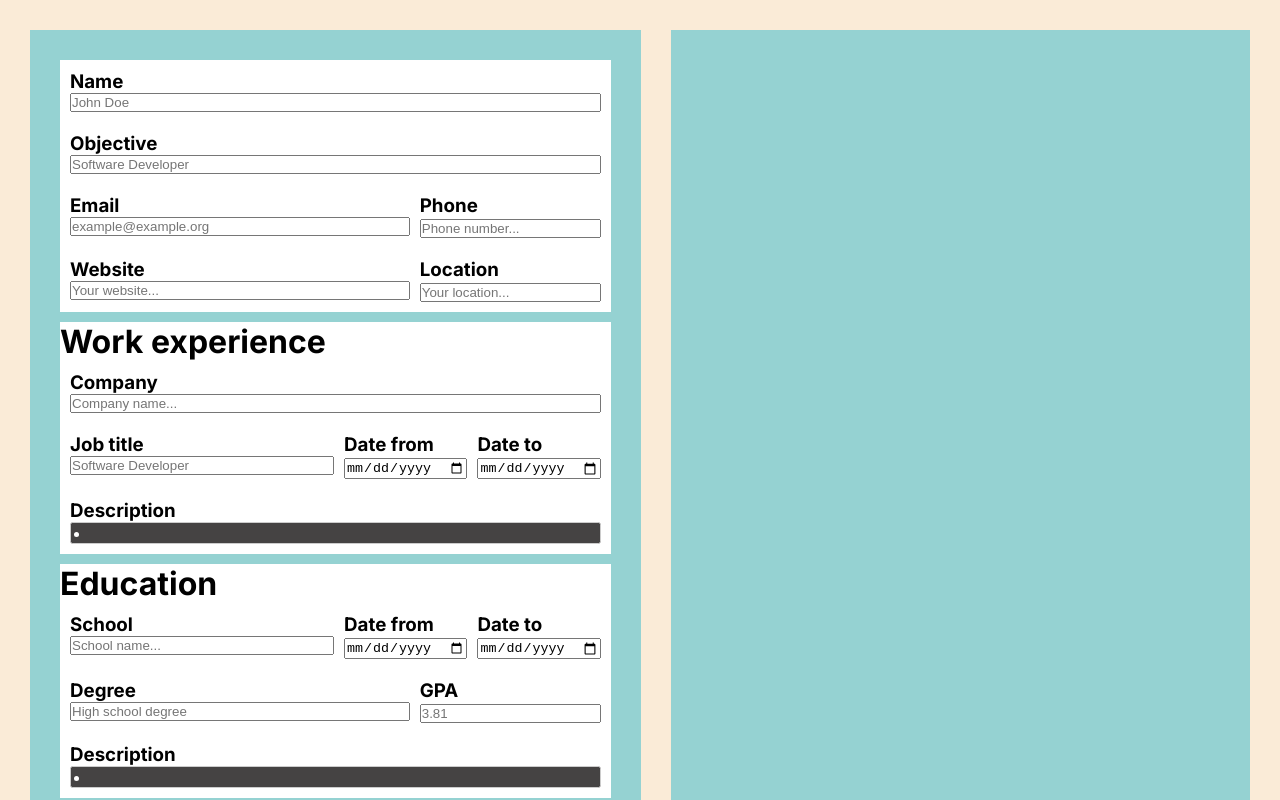
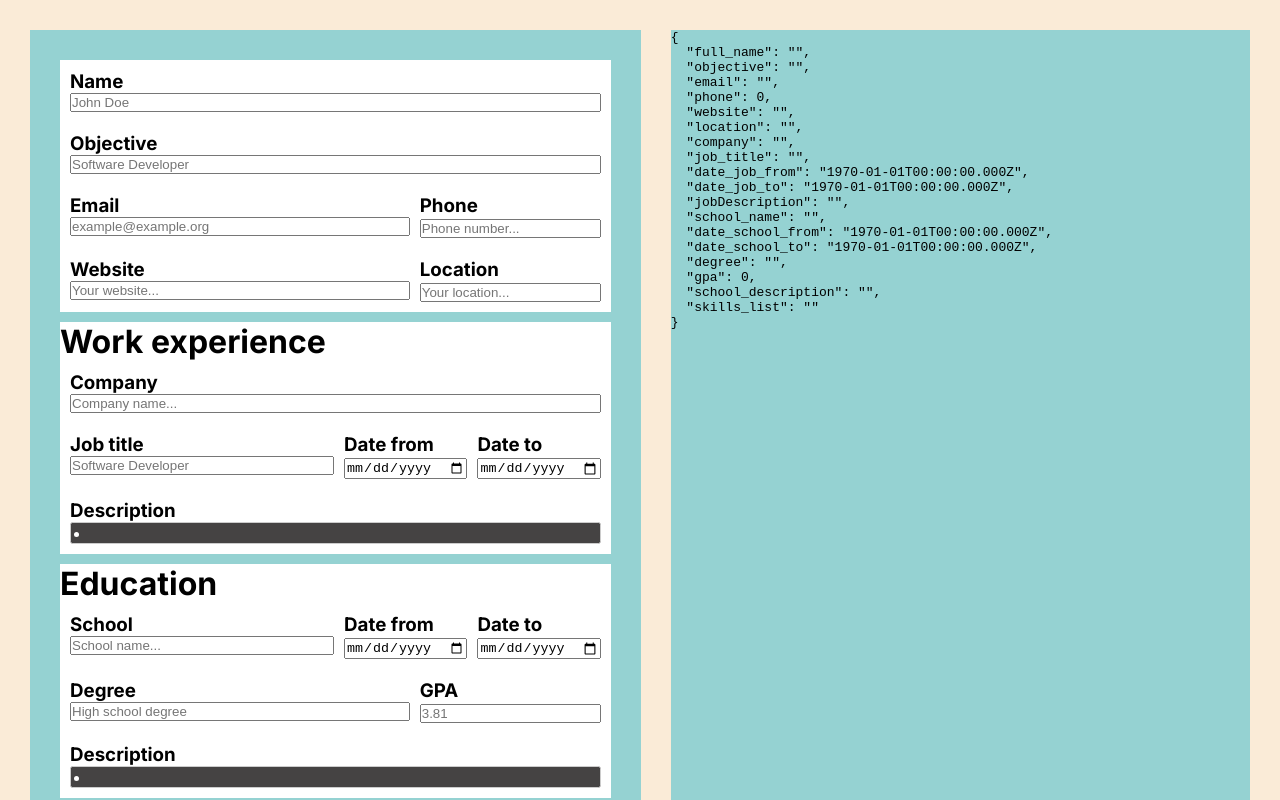
Before and after one commit to probzyg/frontend, a Next.js app in the folder cv-gen/: page / in a window 1280 px wide. Shown: the top 800 px of the page. Built offline with nearby package versions, Linux system fonts and the light colour scheme.

Commit message:
Made it possible to return data from inputs to JSON in output

```diff
--- a/cv-gen/src/app/page.tsx
+++ b/cv-gen/src/app/page.tsx
@@ -1,4 +1,53 @@
+'use client'
+
 import styles from './page.module.css'
+import { useState } from 'react'
+
+export default function Home() {
+
+  const emptyDate = new Date(0);
+
+type InputData = {
+  full_name: string;
+  objective: string;
+  email: string;
+  phone: number;
+  website: string;
+  location: string;
+  company: string;
+  job_title: string;
+  date_job_from: Date;
+  date_job_to: Date;
+  jobDescription: string;
+  school_name: string;
+  date_school_from: Date;
+  date_school_to: Date;
+  degree: string;
+  gpa: number;
+  school_description: string;
+  skills_list: string;
+};
+
+const [inputData, setInputData] = useState<InputData>({
+  full_name: '',
+  objective: '',
+  email: '',
+  phone: 0,
+  website: '',
+  location: '',
+  company: '',
+  job_title: '',
+  date_job_from: emptyDate,
+  date_job_to: emptyDate,
+  jobDescription: '',
+  school_name: '',
+  date_school_from: emptyDate,
+  date_school_to: emptyDate,
+  degree: '',
+  gpa: 0,
+  school_description: '',
+  skills_list: ''
+})
 
 function createInputField(style = '',
   header: string,
@@ -15,6 +64,7 @@ function createInputField(style = '',
         placeholder={placeholder? placeholder : ''}
         className={classname ? styles[classname] : ''}
         required
+        onChange={(e) => setInputData({ ...inputData, [name]: e.target.value })}
       />
     </div>
   );
@@ -30,7 +80,9 @@ function createDescriptionField(header: string,
             <div
             id={id}
             contentEditable='true'
-            className={styles.editable}>
+            className={styles.editable}
+            onInput={(e) => setInputData({ ...inputData, [id]: e.currentTarget.textContent })}
+            >
               <ul>
                 <li></li>
               </ul>
@@ -39,12 +91,11 @@ function createDescriptionField(header: string,
     )
   }
 
-export default function Home() {
   return (
     <main className={styles.main}>
       <div className={styles.input}>
         <div className={styles.info}>
-            {createInputField('all_line', 'Name', 'text', 'name', 'John Doe', 'one_line')}
+            {createInputField('all_line', 'Name', 'text', 'full_name', 'John Doe', 'one_line')}
             {createInputField('all_line', 'Objective', 'text', 'objective', 'Software Developer', 'one_line')}
           <div className={styles.inline}>
             {createInputField('biggest', 'Email', 'email', 'email', 'example@example.org')}
@@ -59,33 +110,33 @@ export default function Home() {
           <h1>Work experience</h1>
           {createInputField('all_line', 'Company', 'text', 'company', 'Company name...', 'one_line')}
           <div className={styles.inline}>
-            {createInputField('biggest', 'Job title', 'text', 'job-title', 'Software Developer')}
-            {createInputField('', 'Date from', 'date', 'date-job-from')}
-            {createInputField('', 'Date to', 'date', 'date-job-to')}
+            {createInputField('biggest', 'Job title', 'text', 'job_title', 'Software Developer')}
+            {createInputField('', 'Date from', 'date', 'date_job_from')}
+            {createInputField('', 'Date to', 'date', 'date_job_to')}
           </div>
-          {createDescriptionField('Description', 'job-description')}
+          {createDescriptionField('Description', 'job_description')}
         </div>
         <div className={styles.info}>
           <h1>Education</h1>
           <div className={styles.inline}>
-            {createInputField('biggest', 'School', 'text', 'school-name', 'School name...')}
-            {createInputField('', 'Date from', 'date', 'date-school-from')}
-            {createInputField('', 'Date to', 'date', 'date-school-to')}
+            {createInputField('biggest', 'School', 'text', 'school_name', 'School name...')}
+            {createInputField('', 'Date from', 'date', 'date_school_from')}
+            {createInputField('', 'Date to', 'date', 'date_school_to')}
           </div>
           <div className={styles.inline}>
           {createInputField('biggest', 'Degree', 'text', 'degree', 'High school degree')}
           {createInputField('', 'GPA', 'number', 'gpa', '3.81')}
           </div>
-          {createDescriptionField('Description', 'school-description')}
+          {createDescriptionField('Description', 'school_description')}
         </div>
         <div className={styles.info}>
           <h1>Skills</h1>
-          {createDescriptionField('Skill list', 'skills-list')}
+          {createDescriptionField('Skill list', 'skills_list')}
         </div>
       </div>
 
       <div className={styles.output} id='output'>
-        <iframe id="dynamic-iframe" className={styles.iframe} srcDoc=''></iframe>
+        <pre>{JSON.stringify(inputData, null, 2)}</pre>
       </div>
     </main>
   )
```
